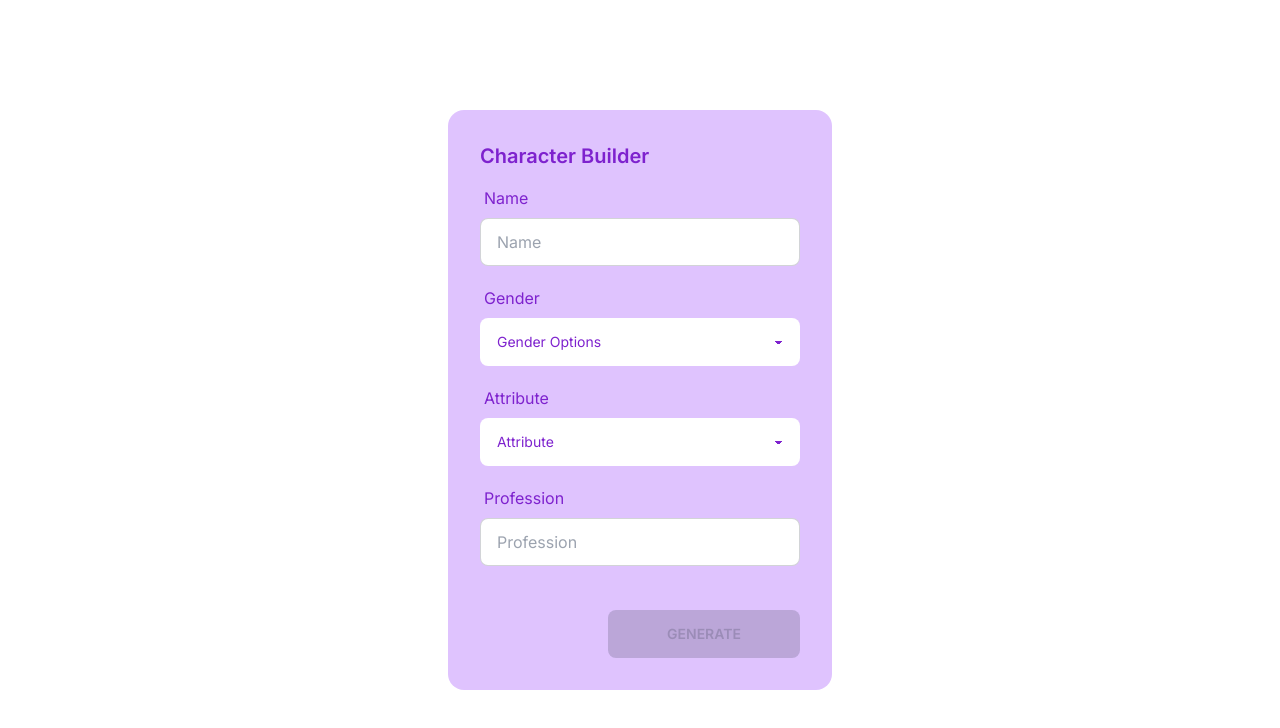
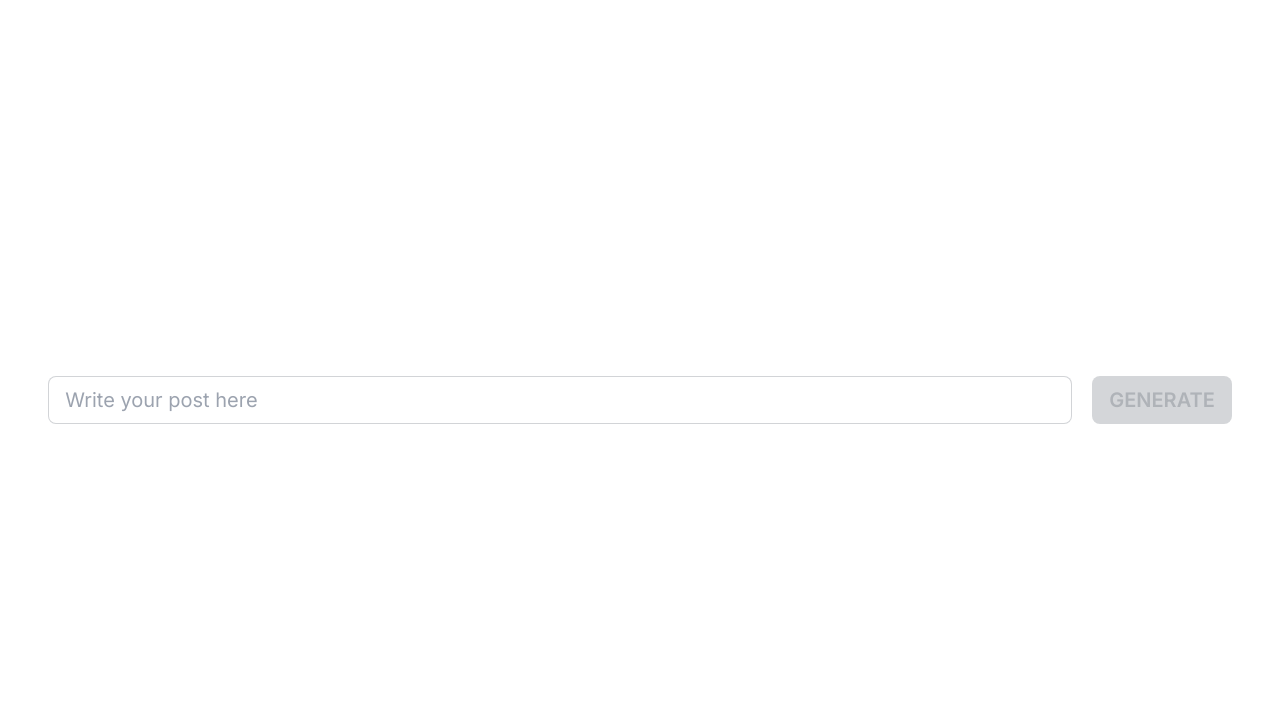
Before and after one commit to Leon-Avanade-Carbonell/persona-builder, a Next.js app: page /char-builder in a window 1280 px wide. Shown: the top 728 px of the page. Built offline with nearby package versions, Linux system fonts and the light colour scheme.

Commit message:
Updated UI

```diff
--- a/components/pages/BasicPage.tsx
+++ b/components/pages/BasicPage.tsx
@@ -33,7 +33,7 @@ export default function BasicPage() {
         <div className="flex flex-col items-stretch min-h-screen">
           <div className="flex flex-1 justify-center items-center">
             <input
-              className="input input-bordered input-xl w-full max-w-5xl text-xl"
+              className="input input-bordered input-xl w-full max-w-5xl text-xl text-purple-700"
               type="text"
               placeholder="Write your post here"
               value={message}
--- a/components/pages/CharBuilderPage.tsx
+++ b/components/pages/CharBuilderPage.tsx
@@ -5,20 +5,53 @@ import CharacterBuilderForm from '../character-builder-form'
 import { IProfileSummary } from '@/types'
 
 function CharacterBuilderPage() {
-  const [summary, setSummary] = useState<IProfileSummary | undefined>()
+  const [summary, setSummary] = useState<IProfileSummary | undefined>({
+    name: 'Mighty Mouse',
+    attribute: 'creative',
+    gender: 'male',
+    profession: 'Superhero',
+    summary:
+      'I am Mighty Mouse, a superhero with a creative soul. With a passion for painting, I bring color and artistry to my crime-fighting adventures. Equipped with artistic knowledge and a mighty spirit, I use my abilities to protect the world and inspire others through my vibrant superhero escapades.'
+  })
+  // const [summary, setSummary] = useState<IProfileSummary | undefined>()
+  const [message, setMessage] = useState('')
+  // const [loaded, setLoaded] = useState<SocialMediaType[]>(mapped)
+  const [thoughts, setThoughts] = useState<undefined | string>()
+
+  function handleSubmit() {}
 
   return (
     <>
       <div className="min-w-screen min-h-screen">
-        <div className="container min-h-screen mx-auto flex items-center justify-center">
-          <div className="flex flex-row ">
+        <div className="container  mx-auto">
+          <div className="flex flex-col items-stretch min-h-screen">
             {!summary && (
-              <div className="flex-1">
+              <div className="flex flex-1 justify-center items-center">
                 <CharacterBuilderForm setSummary={setSummary} />
               </div>
             )}
-            {summary && (
-              <div className="flex-1 ">{JSON.stringify(summary)}</div>
+            {!!summary && (
+              <div className="flex flex-1 justify-center items-center">
+                <input
+                  className="input input-bordered input-xl w-full max-w-5xl text-xl text-purple-700"
+                  type="text"
+                  placeholder="Write your post here"
+                  value={message}
+                  onChange={(entry) => setMessage(entry.currentTarget.value)}
+                  onKeyDownCapture={(entry) => {
+                    if (entry.key === 'Enter') {
+                      handleSubmit()
+                    }
+                  }}
+                />
+                <button
+                  className="btn bg-purple-600 text-orange-200 text-xl ml-5"
+                  disabled={message.length <= 0}
+                  onClick={() => handleSubmit()}
+                >
+                  Generate
+                </button>
+              </div>
             )}
           </div>
         </div>
--- a/types.ts
+++ b/types.ts
@@ -25,7 +25,7 @@ export type CharacterBuilderProps = {
 
 export type ProfileFormType = {
   name: string
-  gender: string
+  gender?: string
   attribute: string
   profession: string
 }
```
